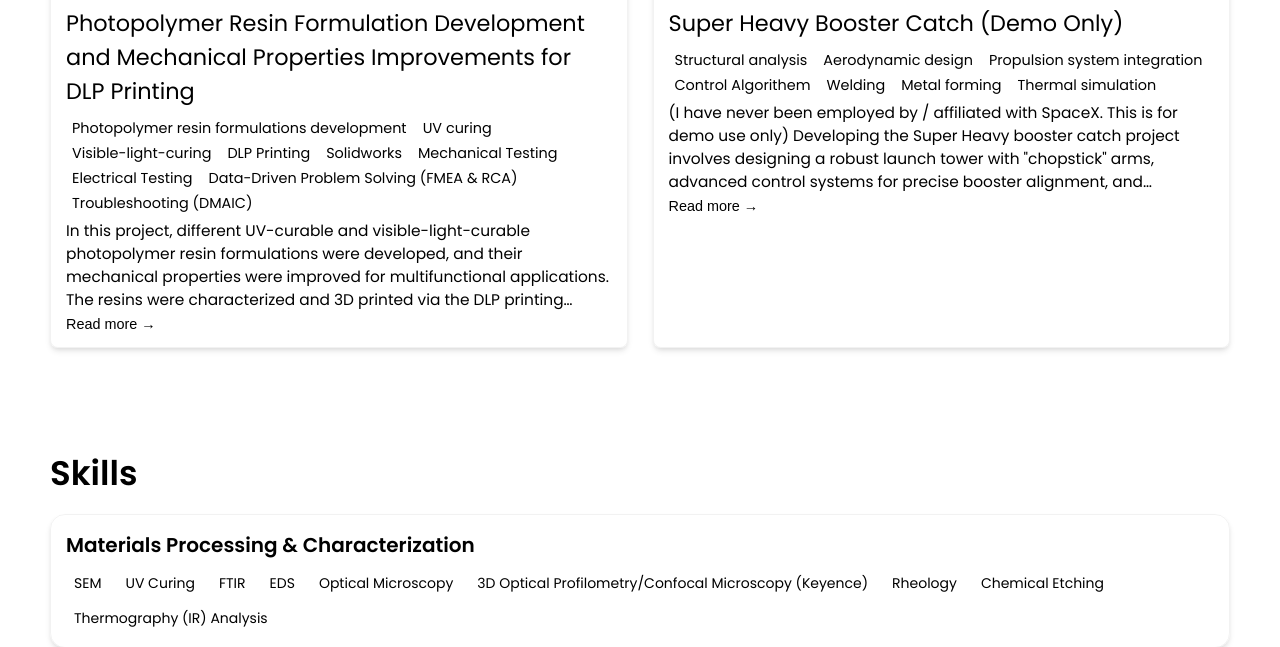
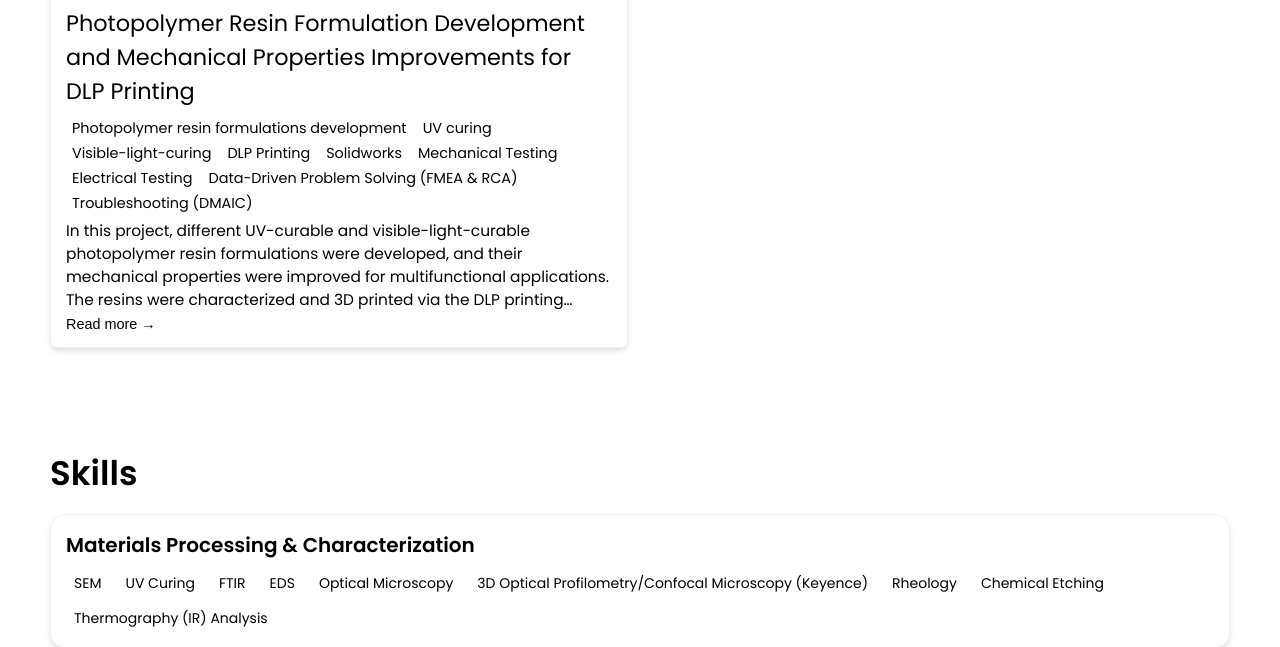
Before and after one commit to smanshovon/smshovon.github.io, a Jekyll site: the page built from index.html, in a window 1280 px wide and 900 px high, scrolled down 1568 px, cut to the strip 253-900 px from the top of the window. Built offline with Jekyll 4.4.1, drawn with Linux system fonts in a browser that asks for light colours.

Commit message:
Hide the demo project from the portfolio so only real projects are displayed.

````diff
--- a/_projects/demo-project/index.md
+++ b/_projects/demo-project/index.md
@@ -1,8 +1,8 @@
 ---
 layout: post
 title: Super Heavy Booster Catch (Demo Only)
-description:  (I have never been employed by / affiliated with SpaceX. This is for demo use only)
-    Developing the Super Heavy booster catch project involves designing a robust launch tower with "chopstick" arms, advanced control systems for precise booster alignment, and integrating sophisticated software for real-time trajectory adjustments and structural engineering to handle immense forces.
+description: (I have never been employed by / affiliated with SpaceX. This is for demo use only)
+  Developing the Super Heavy booster catch project involves designing a robust launch tower with "chopstick" arms, advanced control systems for precise booster alignment, and integrating sophisticated structural and thermal analysis techniques.
 skills:
   - Structural analysis
   - Aerodynamic design
@@ -23,7 +23,6 @@ Use this for the header of each section
 ### Header 3
 Use this to have subsection if needed
 
-
 ## Embedding images
 ### External images
 {% include image-gallery.html images="https://live.staticflickr.com/65535/52821641477_d397e56bc4_k.jpg, https://live.staticflickr.com/65535/52822650673_f074b20d90_k.jpg" height="400"%}
@@ -33,7 +32,6 @@ You can put in multiple entries. All images will be at a fixed height in the sam
 ### Embeed images
 {% include image-gallery.html images="project2.jpg" height="400" %}
 place the images in project folder/images then update the file path.
-
 
 ## Embedding youtube video
 The second video has the autoplay on. copy and paste the 11-digit id found in the url link. <br>
@@ -91,16 +89,13 @@ if (x === 1) {
   console.log(x);
 }
 console.log(x);
-
 ```
 
 ## Adding external links
 [Wikipedia](https://en.wikipedia.org)
 
-
 ## Adding block quote
 > A blockquote would look great if you need to highlight something
-
 
 ## Adding table
 
````
Also changed, not shown: other parts of _projects/demo-project/index.md (+1 -1 lines).
